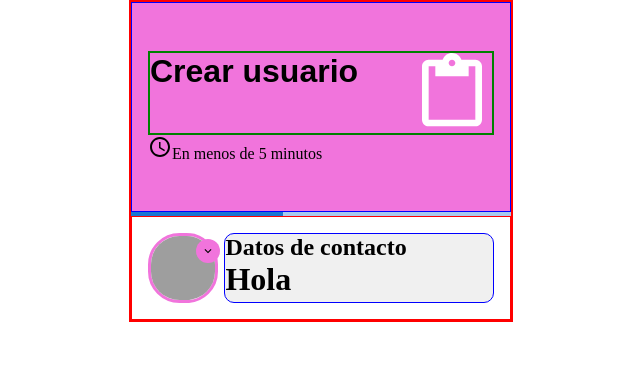
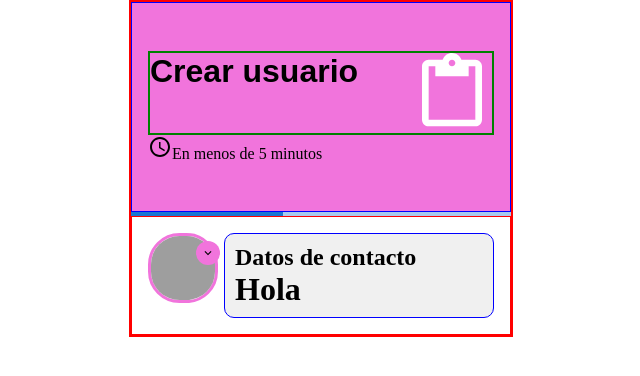
Before and after one commit to rineliniguezsosa/chat, a React (Vite) app in the folder appchat/: page / in a window 1280 px wide. Shown: the top 376 px of the page, without its empty margins (319-959 px from the left). Built offline with nearby package versions, Linux system fonts and the light colour scheme; grey boxes are pictures that could not be loaded.

Commit message:
[FEAT] Cambios de css en el componente FormWrapper, estableciendo un padding interno de 0.6rem en la terjeta gris donde esta nuestro contenido del formulario

```diff
--- a/appchat/src/components/FormWrapper.tsx
+++ b/appchat/src/components/FormWrapper.tsx
@@ -7,7 +7,7 @@ export const FormWrapper = ({title,children}:FormWrapperProps) => {
     <div style={{width:'100%',border:'1px red solid',display:'flex',flexDirection:'row',padding:'1rem'}}>
         <MuiAvatar/>
 
-        <div style={{border:'1px blue solid',width:'100%',borderRadius:'10px',backgroundColor:'#f0f0f0',marginLeft:'0.4rem'}}>
+        <div style={{border:'1px blue solid',width:'100%',borderRadius:'10px',backgroundColor:'#f0f0f0',marginLeft:'0.4rem',padding:'0.6rem'}}>
             <h2>{title}</h2>
             <form>
                 {children}
```
